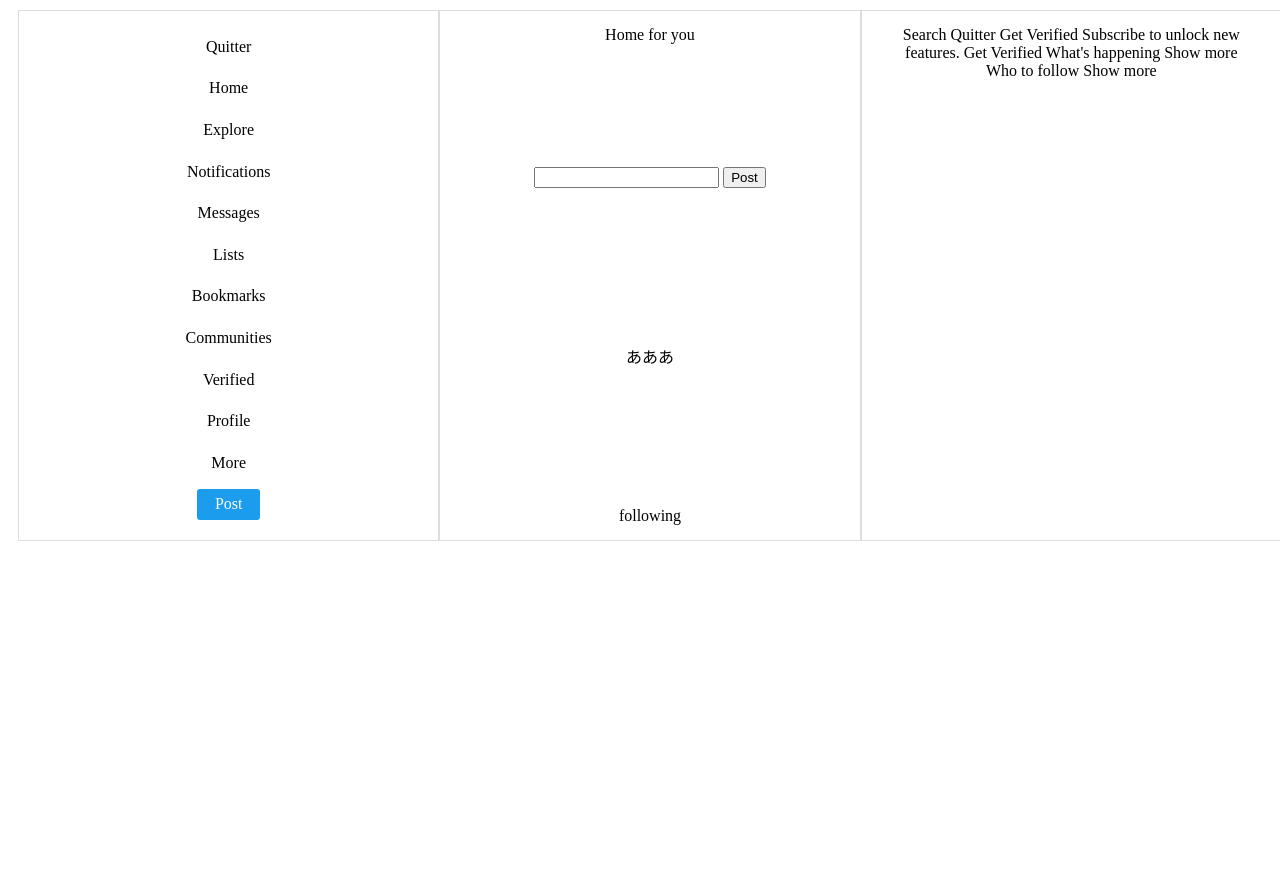
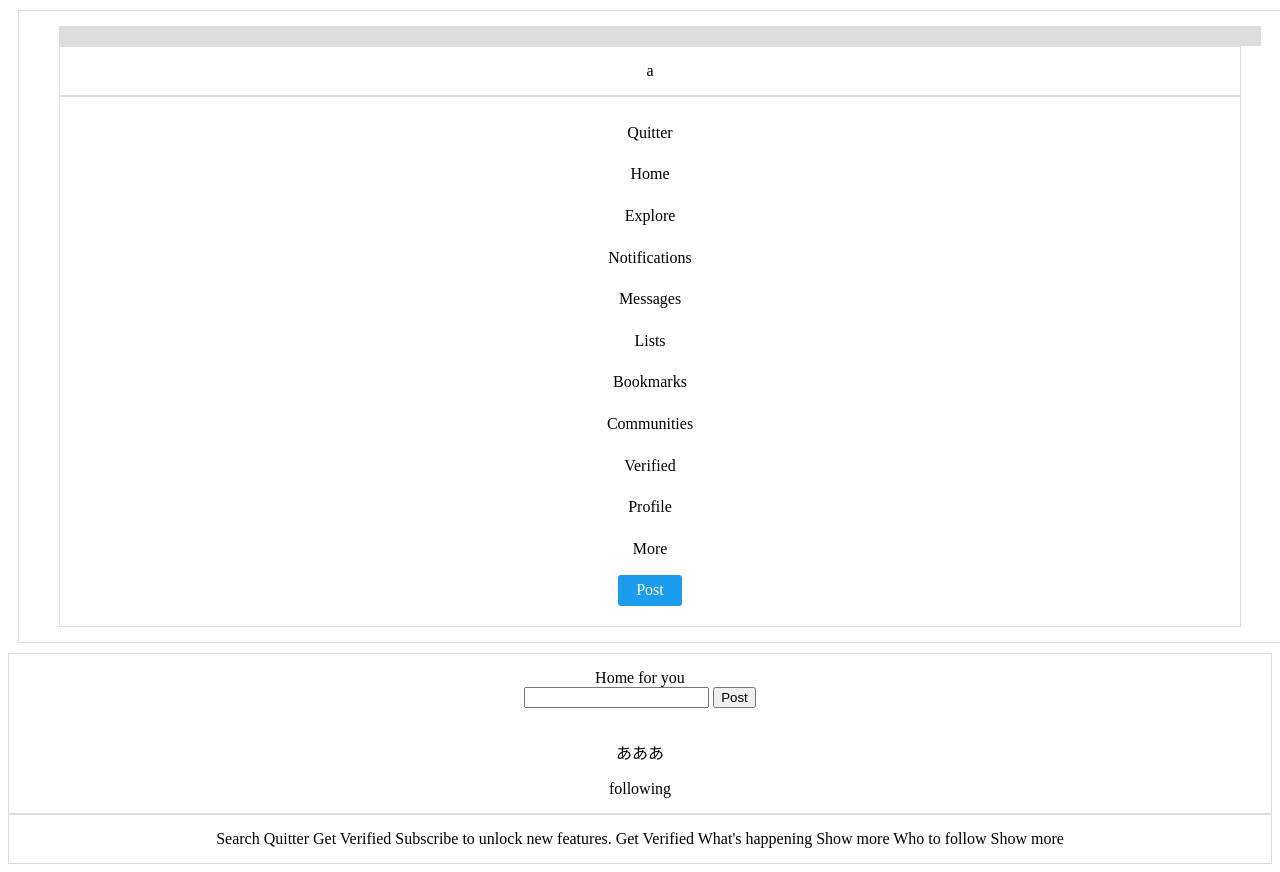
Before and after one commit to syouroubyoushi/mikabouse-sproject, a Django app: page /home/ in a window 1280 px wide. Shown: the part 26-898 px from the top of the page. Before the commit the page ends 567 px from the top, so only its background shows below. Run offline with Django 4.2, Linux system fonts and the light colour scheme; data comes from the database, SQL or seed files in the repository.

Commit message:
changeddesign

```diff
--- a/static/css/homepage.css
+++ b/static/css/homepage.css
@@ -5,7 +5,28 @@
   height:auto;
   padding:10px;
 }
+#flexbox1{
+  display:flex;
+      background:#ddd;
+      width: 100%;
+      height:auto;
+      padding:10px;
+}
+.leftright{
+  box-sizing: border-box;
+}
 .box-item{
+  flex: 1;
+  background:white;
+  text-align: center;
+  padding:15px 40px;
+  border:1px solid #ddd;
+  display: flex; /* 追加 */
+  flex-direction: column; /* 追加 */
+  justify-content: space-between; /* 追加 */
+}
+
+.leftright{
   flex: 1;
   background:white;
   text-align: center;
--- a/templates/home.html
+++ b/templates/home.html
@@ -7,6 +7,9 @@
 <body class="lan">
     <div id="flexbox">
         <div class="box-item">
+            <div id="flexbox1"></div>
+                <div class="leftright">a</div>
+                <div class="leftright">
                 <a href="#" class="btn-flat-border left-aligned">Quitter</a>
                 <a href="#" class="btn-flat-border">Home</a>
                 <a href="#" class="btn-flat-border">Explore</a>
@@ -19,6 +22,8 @@
                 <a href="#" class="btn-flat-border">Profile</a>
                 <a href="#" class="btn-flat-border">More</a>
                 <a href="#" class="btn-flat-border1">Post</a>
+                </div>
+            </div>
         </div>
         <div class="box-item">
         Home
```
Lines whose indentation alone changed are shown as unchanged.
